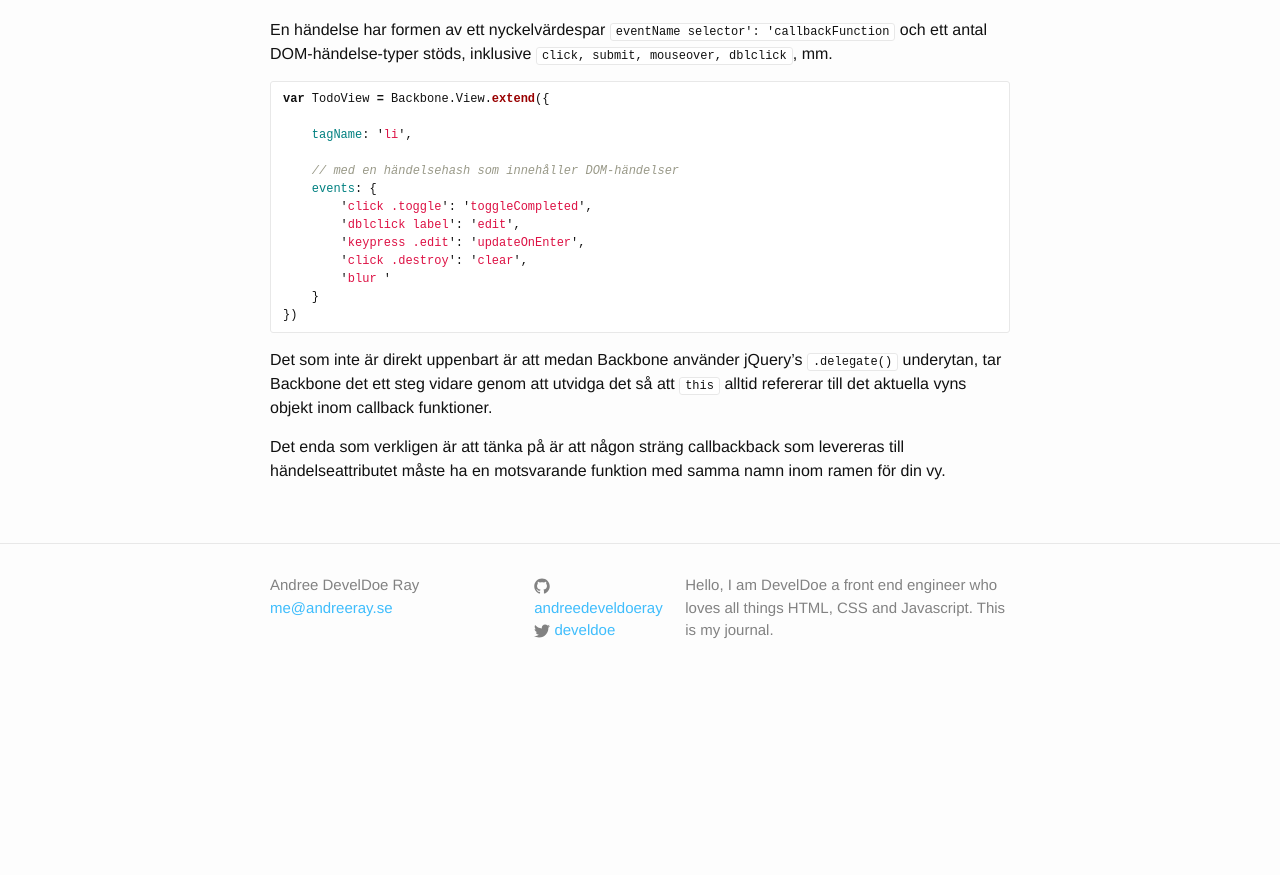
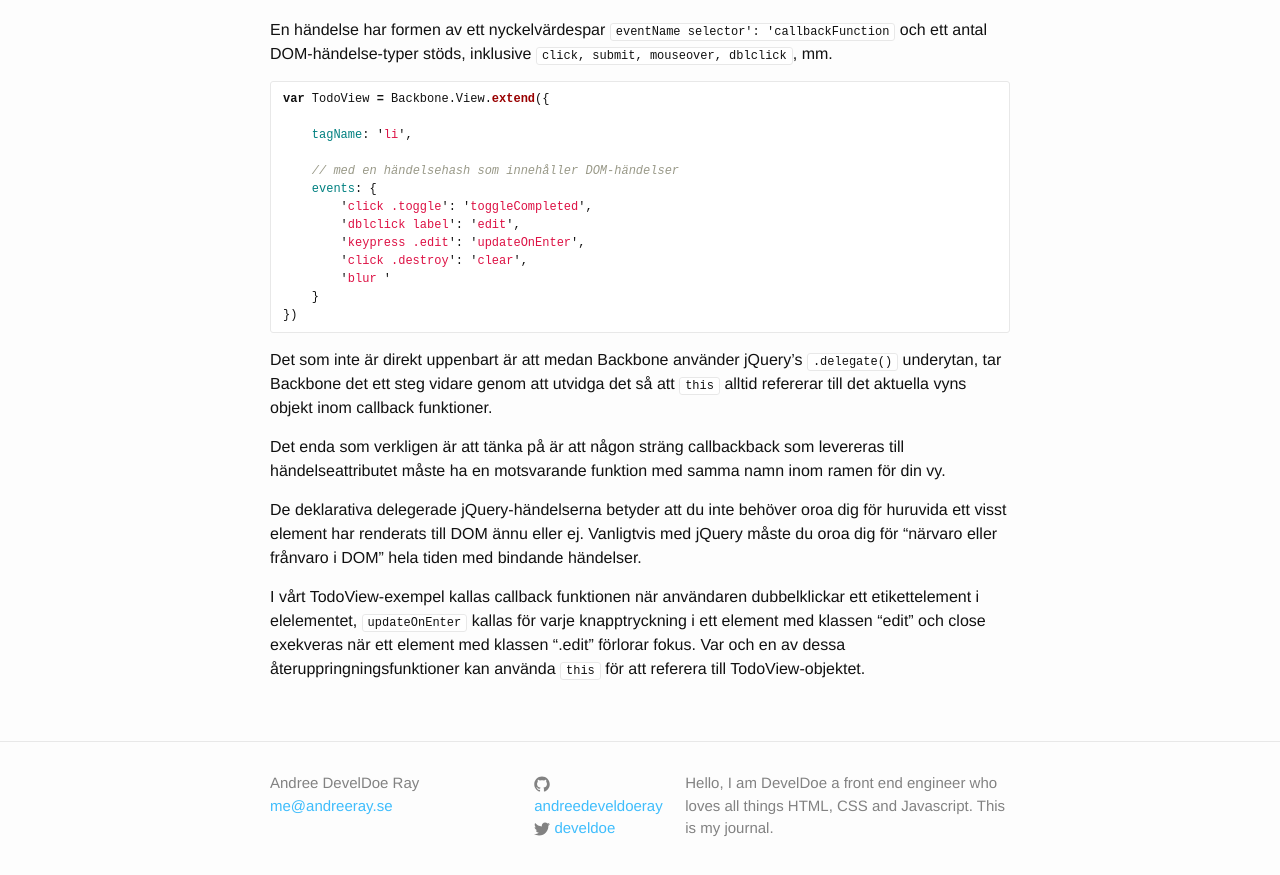
Before and after one commit to develdoe/develdoe.github.io, a Jekyll site: the page built from _posts/2017-10-30-backbonejs-basics.md, in a window 1280 px wide and 900 px high, scrolled down 12911 px. Shown: the top 875 px of the window. Built offline with Jekyll 4.4.1, drawn with Linux system fonts in a browser that asks for light colours; before the commit the page ends 13613 px from its top, so only the background shows below that.

Commit message:
Update 2017-10-30-backbonejs-basics.md

```diff
--- a/_posts/2017-10-30-backbonejs-basics.md
+++ b/_posts/2017-10-30-backbonejs-basics.md
@@ -616,3 +616,7 @@ var TodoView = Backbone.View.extend({
 Det som inte är direkt uppenbart är att medan Backbone använder jQuery's `.delegate()` underytan, tar Backbone det ett steg vidare genom att utvidga det så att `this` alltid refererar till det aktuella vyns objekt inom callback funktioner.
 
 Det enda som verkligen är att tänka på är att någon sträng callbackback som levereras till händelseattributet måste ha en motsvarande funktion med samma namn inom ramen för din vy.
+
+De deklarativa delegerade jQuery-händelserna betyder att du inte behöver oroa dig för huruvida ett visst element har renderats till DOM ännu eller ej. Vanligtvis med jQuery måste du oroa dig för "närvaro eller frånvaro i DOM" hela tiden med bindande händelser.
+
+I vårt TodoView-exempel kallas callback funktionen när användaren dubbelklickar ett etikettelement i elelementet, `updateOnEnter` kallas för varje knapptryckning i ett element med klassen "edit" och close exekveras när ett element med klassen ".edit" förlorar fokus. Var och en av dessa återuppringningsfunktioner kan använda `this` för att referera till TodoView-objektet.
```
